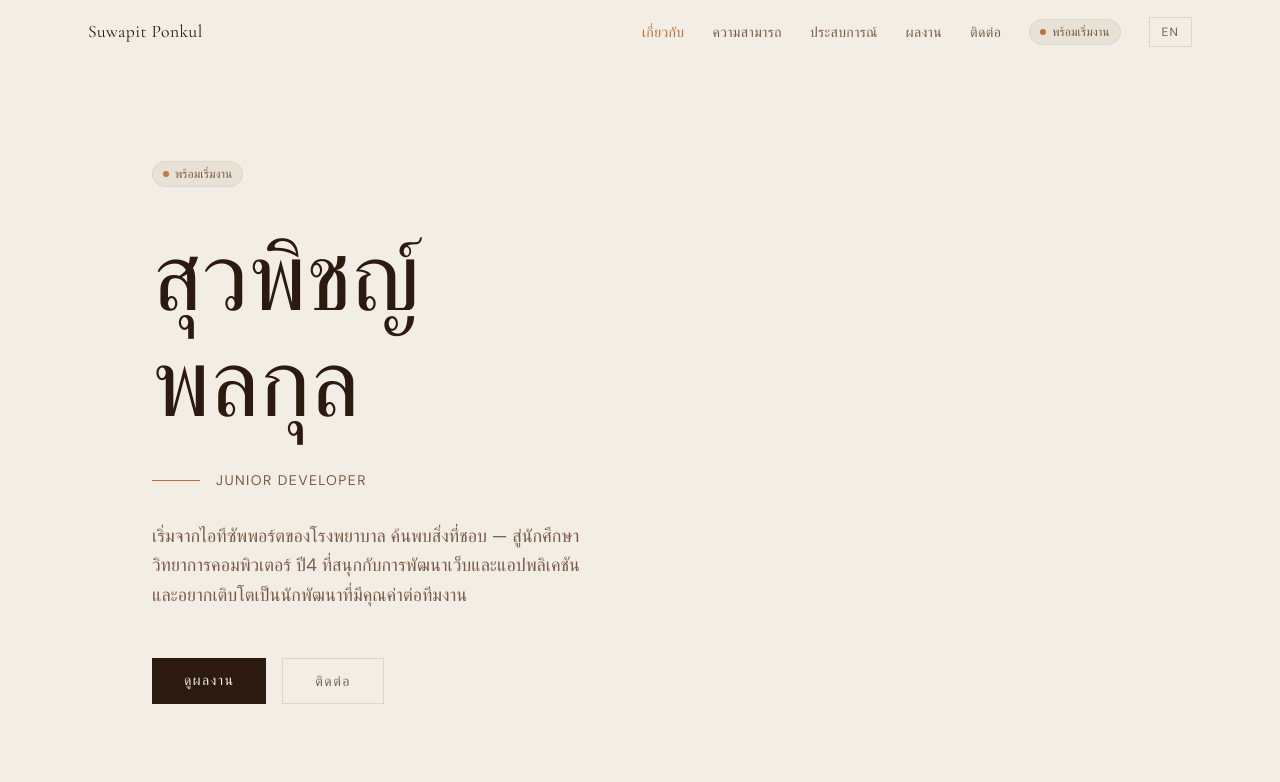
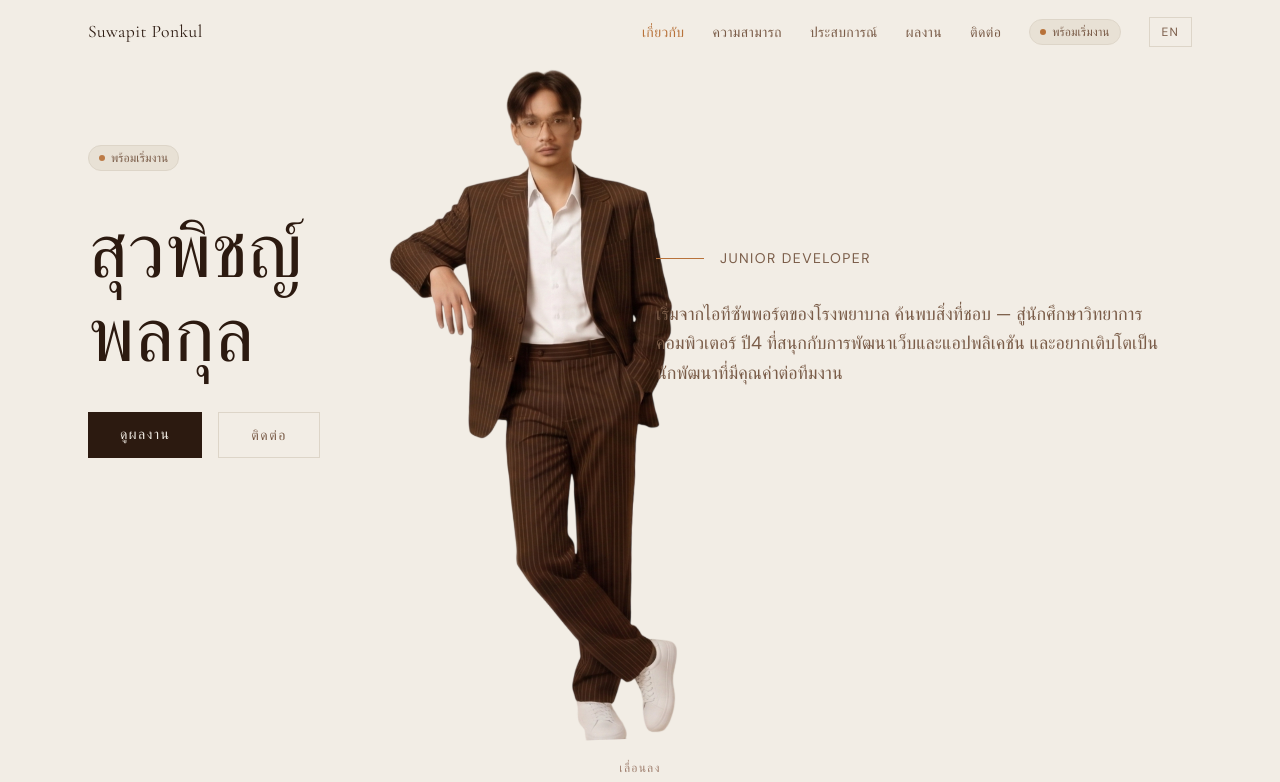
Before and after one commit to Magub-zwp/suwapit-portfolio, a Next.js app: page / in a window 1280 px wide. Shown: the top 782 px of the page. Built offline with nearby package versions, Linux system fonts and the light colour scheme.

Commit message:
add: photo and fix: position hero.tsx

```diff
--- a/src/app/globals.css
+++ b/src/app/globals.css
@@ -122,3 +122,13 @@ code, pre, kbd {
 ::-webkit-scrollbar-track { background: var(--bg); }
 ::-webkit-scrollbar-thumb { background: var(--border); border-radius: 3px; }
 ::-webkit-scrollbar-thumb:hover { background: var(--text-muted); }
+
+.position {
+  position: absolute;
+  height: 85%;
+  width: 85%;
+  left: -9px;
+  top: 62px;
+  right: 0;
+  transform: rotate(-2deg);
+}
--- a/src/components/layout/Navbar.tsx
+++ b/src/components/layout/Navbar.tsx
@@ -1,5 +1,4 @@
 "use client";
-import Link from "next/link";
 import { useEffect, useState } from "react";
 import StatusBadge from "@/components/ui/StatusBadge";
 import { useActiveSection } from "@/hooks/useActiveSection";
@@ -48,12 +47,12 @@ export default function Navbar() {
     >
       <nav className="max-w-6xl mx-auto px-6 h-16 flex items-center justify-between">
 
-        <Link
-          href="/"
+        <button
+          onClick={() => scrollTo("hero")}
           className="font-serif text-dark text-[1.1rem] tracking-wide hover:text-accent transition-colors"
         >
           Suwapit Ponkul
-        </Link>
+        </button>
 
         {/* Desktop */}
         <div className="hidden md:flex items-center gap-7">
--- a/src/components/sections/Hero.tsx
+++ b/src/components/sections/Hero.tsx
@@ -1,4 +1,5 @@
 "use client";
+import Image from "next/image";
 import StatusBadge from "@/components/ui/StatusBadge";
 import { useLanguage } from "@/i18n/LanguageContext";
 
@@ -6,26 +7,30 @@ export default function Hero() {
   const { t } = useLanguage();
 
   return (
-    <section id="hero" className="min-h-screen flex flex-col justify-center">
-      <div className="max-w-5xl mx-auto px-6 w-full py-16 md:py-24">
+    <section id="hero" className="min-h-screen flex flex-col">
+      <div className="flex-1 max-w-6xl mx-auto px-6 w-full py-24 md:py-0">
+        <div className="grid md:grid-cols-2 gap-8 items-start">
+          <div className="md:col-start-1 md:row-start-1 z-0 md:mt-14 lg:mt-20 test">
             <div className="mb-8 md:mb-10">
               <StatusBadge label={t.nav.status} />
             </div>
             <h1
               className="font-serif text-dark leading-none mb-6 md:mb-8"
-          style={{ fontSize: "clamp(3rem, 8vw, 6rem)" }}
+              style={{ fontSize: "clamp(3rem, 6vw, 5.5rem)" }}
             >
+
              {t.hero.nameLine1}<br />{t.hero.nameLine2}
             </h1>
-        <div className="flex items-center gap-4 mb-6 md:mb-8">
-          <div className="h-px w-12 bg-accent flex-shrink-0" />
-          <span className="font-sans text-sm tracking-widest uppercase text-muted">
-            {t.hero.role}
-          </span>
+          <div className="position">
+          <Image
+              src="/images/hero-portrait.png"
+              alt="Suwapit Ponkul"
+              fill
+              priority
+              className="object-contain object-bottom"
+              id="image-me"
+              />
               </div>
-        <p className="font-sans text-muted text-base md:text-lg max-w-md leading-relaxed mb-10 md:mb-12">
-          {t.hero.bio}
-        </p>
             <div className="flex flex-wrap gap-4">
               <a
                 href="#projects"
@@ -41,6 +46,20 @@ export default function Hero() {
               </a>
             </div>
           </div>
+          <div className="md:col-start-2 md:row-start-1 z-0 md:mt-36 lg:mt-46 ">
+            <div className="flex items-center gap-4 mb-6 md:mb-8">
+              <div className="h-px w-12 bg-accent flex-shrink-0" />
+              <span className="font-sans text-sm tracking-widest uppercase text-muted">
+                {t.hero.role}
+              </span>
+            </div>
+            <p className="font-sans text-muted text-base md:text-lg max-w-lg leading-relaxed mb-10 md:mb-12">
+              {t.hero.bio}
+            </p>
+          </div>
+        </div>
+
+      </div>
       <div className="flex justify-center pb-8 md:pb-10">
         <div className="flex flex-col items-center gap-2 text-subtle">
           <span className="font-sans text-xs tracking-widest uppercase">{t.hero.scroll}</span>
```
Also changed, not shown: public/images/hero-portrait.png (added). Lines whose indentation alone changed are shown as unchanged.
